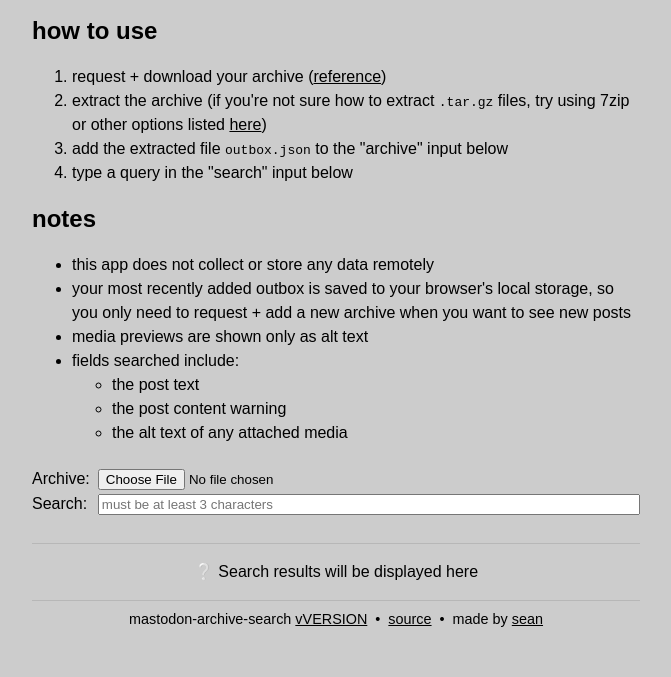
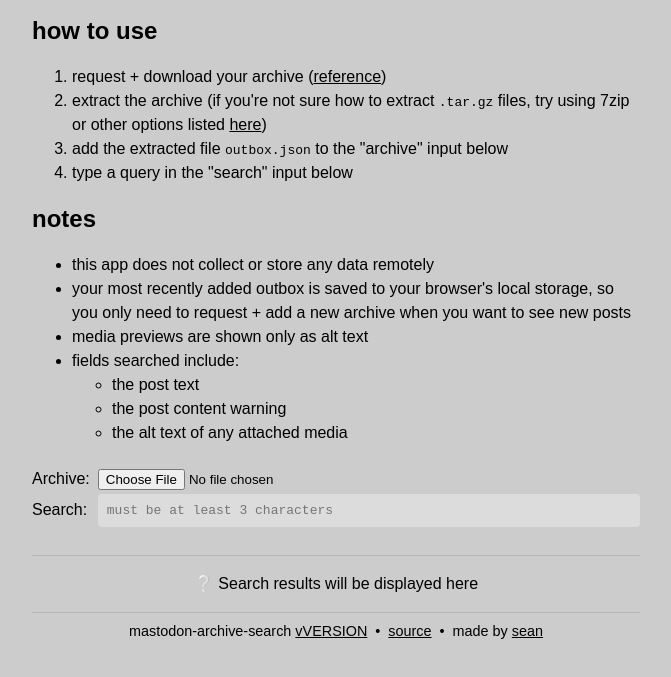
Before and after one commit to seleb/mastodon-archive-search, a website built with Vite: page index.html in a window 1280 px wide. Shown: the part 123-800 px from the top of the page, without its empty margins (304-975 px from the left). Built offline with nearby package versions, Linux system fonts and the light colour scheme; what js-search would draw is missing.

Commit message:
feat: use actual search input element

```diff
--- a/index.html
+++ b/index.html
@@ -57,7 +57,7 @@
 
     <div class="controls">
       <label for="archive">Archive</label><input id="archive" type="file" accept=".json" />
-      <label for="search">Search</label><input id="search" type="text" placeholder="must be at least 3 characters" />
+      <label for="search">Search</label><input id="search" type="search" placeholder="must be at least 3 characters" minlength="3" />
       <p id="stats"></p>
     </div>
     <ul id="results">
--- a/src/main.ts
+++ b/src/main.ts
@@ -5,8 +5,9 @@ import { OrderedItem, Outbox } from './outbox';
 (async () => {
 	const elFileInput =
 		document.querySelector<HTMLInputElement>('input[type="file"]');
-	const elSearchInput =
-		document.querySelector<HTMLInputElement>('input[type="text"]');
+	const elSearchInput = document.querySelector<HTMLInputElement>(
+		'input[type="search"]'
+	);
 	const elList = document.querySelector<HTMLUListElement>('#results');
 	const elStats = document.querySelector<HTMLParagraphElement>('#stats');
 	if (!elFileInput || !elSearchInput || !elList || !elStats)
--- a/src/style.scss
+++ b/src/style.scss
@@ -37,6 +37,27 @@ input[type="submit"],
 input[type="file"],
 label {
 	cursor: pointer;
+}
+
+input[type="search"] {
+	color: inherit;
+	display: block;
+	box-sizing: border-box;
+	min-height: 2em;
+	min-width: 2em;
+	max-width: 100%;
+	width: 100%;
+	padding: 0.5rem;
+	font-size: 1em;
+	font-family: monospace;
+	background-color: var(--light-glass);
+	border: solid 1px transparent;
+	border-radius: 0.25rem;
+	tab-size: 2;
+
+	&:invalid {
+		border-color: #f00;
+	}
 }
 
 p,
```
